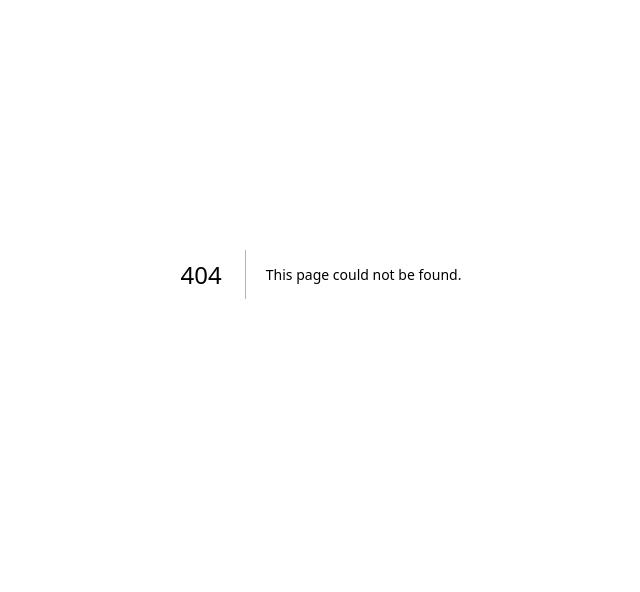
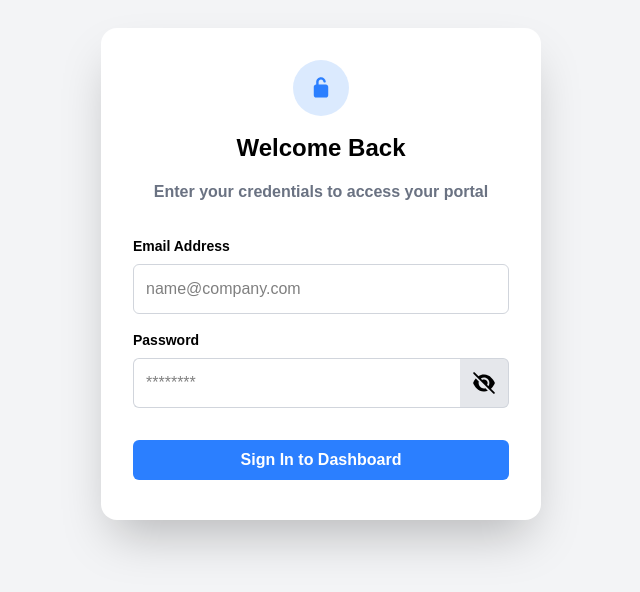
Before and after one commit to JuankMorcillo/SammyPortalFrontend, a Next.js app: page /login in a window 1280 px wide. Before the commit this address had no page. Shown: the part 126-718 px from the top of the page, without its empty margins (319-959 px from the left). Built offline with nearby package versions, Linux system fonts and the light colour scheme.

Commit message:
feature Se crea componente login y manejo de autenticacion

```diff
--- /dev/null
+++ b/src/app/api/auth/[...nextauth]/route.ts
@@ -0,0 +1,70 @@
+import NextAuth from "next-auth"
+import CredentialsProvider from "next-auth/providers/credentials"
+import { FetchApi } from '@/src/lib/api/fetchApi'
+
+const handler = NextAuth({
+    providers: [
+        CredentialsProvider({
+            name: "Credentials",
+            credentials: {
+                email: {
+                    label: "Email",
+                    type: "text",
+                },
+                password: {
+                    label: "Password",
+                    type: "password"
+                },
+            },
+            async authorize(credentials, req) {
+                try {
+
+                    const options = {
+                        url: `${process.env.NEXT_PUBLIC_REQ_RES_URL}login`,
+                        method: 'POST' as const,
+                        body: credentials,
+                        headers: {
+                            'Content-Type': 'application/json',
+                            'x-api-key': `${process.env.NEXT_PUBLIC_API_REQ_RES_KEY}`
+                        }
+                    }
+
+                    const res = await FetchApi(options)
+
+                    if (res) {
+                        return res
+                    }
+
+                } catch (error) {
+                    console.error("Authorize Error:", error);
+                    return null;
+                }
+            },
+        })
+    ],
+    callbacks: {
+        async jwt({ token, user }) {
+            if (user) {
+                token.token = user.token
+            }
+            return token
+        },
+        session({ session, token }) {
+
+            if (token && session.user) {
+                session.user.token = token.token as string
+            }
+            return session
+        },
+    },
+    secret: process.env.NEXTAUTH_SECRET,
+    session: {
+        strategy: 'jwt',
+        maxAge: 8 * 60 * 60, // 8 hours
+    },
+    pages: {
+        signIn: 'login'
+    }
+})
+
+export { handler as GET, handler as POST }
--- /dev/null
+++ b/src/app/login/layout.tsx
@@ -0,0 +1,13 @@
+import React from 'react'
+
+type Props = {
+    children: React.ReactNode
+}
+
+export default function layout({ children }: Props) {
+    return (
+        <div className='flex items-center justify-center min-h-screen bg-gray-100'>
+            {children}
+        </div>
+    )
+}
--- /dev/null
+++ b/src/app/login/login.tsx
@@ -0,0 +1,128 @@
+'use client';
+
+import { signIn } from 'next-auth/react';
+import React, { useState } from 'react'
+import { useRouter } from 'next/navigation';
+import Icons from '../components/ui/hooks/Icons';
+
+export default function Login() {
+
+    const [error, setError] = useState('')
+    const [isLoading, setIsLoading] = useState(false)
+    const [email, setEmail] = useState('')
+    const [password, setPassword] = useState('')
+    const [showPassword, setShowPassword] = useState(false)
+
+    const router = useRouter();
+
+    const { loadingIcon } = Icons({ classNames: 'size-6 animate-spin', fill: 'currentColor', stroke: 'currentColor', strokeWidth: 1.5 })
+
+    const { lockIcon, openEyeIcon, closeEyeIcon } = Icons({ classNames: 'size-6', fill: 'currentColor', stroke: 'currentColor', strokeWidth: 1.5 })
+
+    const handleSubmit = async (e: any) => {
+        e.preventDefault();
+        setError('');
+        setIsLoading(true);
+
+        try {
+            const result = await signIn('credentials', {
+                email,
+                password,
+                redirect: false
+            });
+
+            if (result?.error) {
+                setError('Invalid credentials');
+                setIsLoading(false);
+            } else {
+                // router.push(`/`);
+                console.log('Correcto');
+
+            }
+        } catch (error) {
+            console.log(error);
+            setError('An error occurred during sign in');
+            setIsLoading(false);
+        }
+    };
+
+    return (
+        <div className='flex flex-col items-center justify-center w-110 rounded-2xl shadow-2xl bg-white'>
+
+            <form className="p-8 w-full max-w-md">
+
+                <div className='flex justify-center'>
+                    <div className='mb-4 text-blue-500 rounded-full bg-blue-100 p-4'>
+                        {lockIcon}
+                    </div>
+                </div>
+
+                <div className='flex flex-col items-center mb-8 text-center'>
+                    <h1 className="flex justify-center text-2xl font-bold mb-4 text-black">
+                        Welcome Back
+                    </h1>
+
+                    <div className="text-gray-500 font-bold">
+                        Enter your credentials to access your portal
+                    </div>
+
+                </div>
+
+                <div className="mb-4 text-black">
+                    <div>
+                        <label className="block mb-2 font-bold text-sm">Email Address</label>
+                        <input
+                            type="email"
+                            value={email}
+                            placeholder='name@company.com'
+                            onChange={(e) => setEmail(e.target.value)}
+                            className="w-full p-3 border border-gray-300 rounded-md mb-4 hover:border-gray-400 transition-colors"
+                        />
+                    </div>
+                    <div className='flex flex-col '>
+                        <label className="block mb-2 font-bold text-sm">Password</label>
+                        <div className='flex w-full items-stretch rounded-md mb-4'>
+                            <input
+                                type={showPassword ? 'text' : 'password'}
+                                value={password}
+                                placeholder='********'
+                                onChange={(e) => setPassword(e.target.value)}
+                                className="w-full p-3 border border-gray-300 rounded-l-md border-r-0 hover:border-gray-400 transition-colors"
+                            />
+                            <button
+                                type="button"
+                                onClick={() => setShowPassword(!showPassword)}
+                                className='flex items-center justify-center px-3 bg-gray-200 border border-gray-300 border-l-0 rounded-r-md hover:bg-gray-300 transition-colors'
+                            >
+                                {showPassword ? openEyeIcon : closeEyeIcon}
+                            </button>
+                        </div>
+                    </div>
+                </div>
+
+                <div className='flex justify-center'>
+                    {error && <p className="text-red-500 mb-4">{error}</p>}
+                </div>
+
+
+                <div className='flex justify-center mb-2'>
+                    <button
+                        type="submit"
+                        onClick={handleSubmit}
+                        disabled={isLoading}
+                        className="w-full bg-blue-500 text-white p-2 text-md font-bold rounded-md hover:bg-blue-600 transition-colors"
+                    >
+                        {isLoading ?
+                            <div className='flex items-center justify-center gap-2'>
+                                {loadingIcon}
+                                Logging in...
+                            </div>
+                            : 'Sign In to Dashboard'}
+                    </button>
+                </div>
+
+            </form>
+
+        </div>
+    )
+}
--- /dev/null
+++ b/src/app/login/page.tsx
@@ -0,0 +1,8 @@
+import React from 'react'
+import Login from './login'
+
+export default function page() {
+    return (
+        <Login />
+    )
+}
```
Also changed, not shown: src/app/api/auth/index.ts (deleted).
